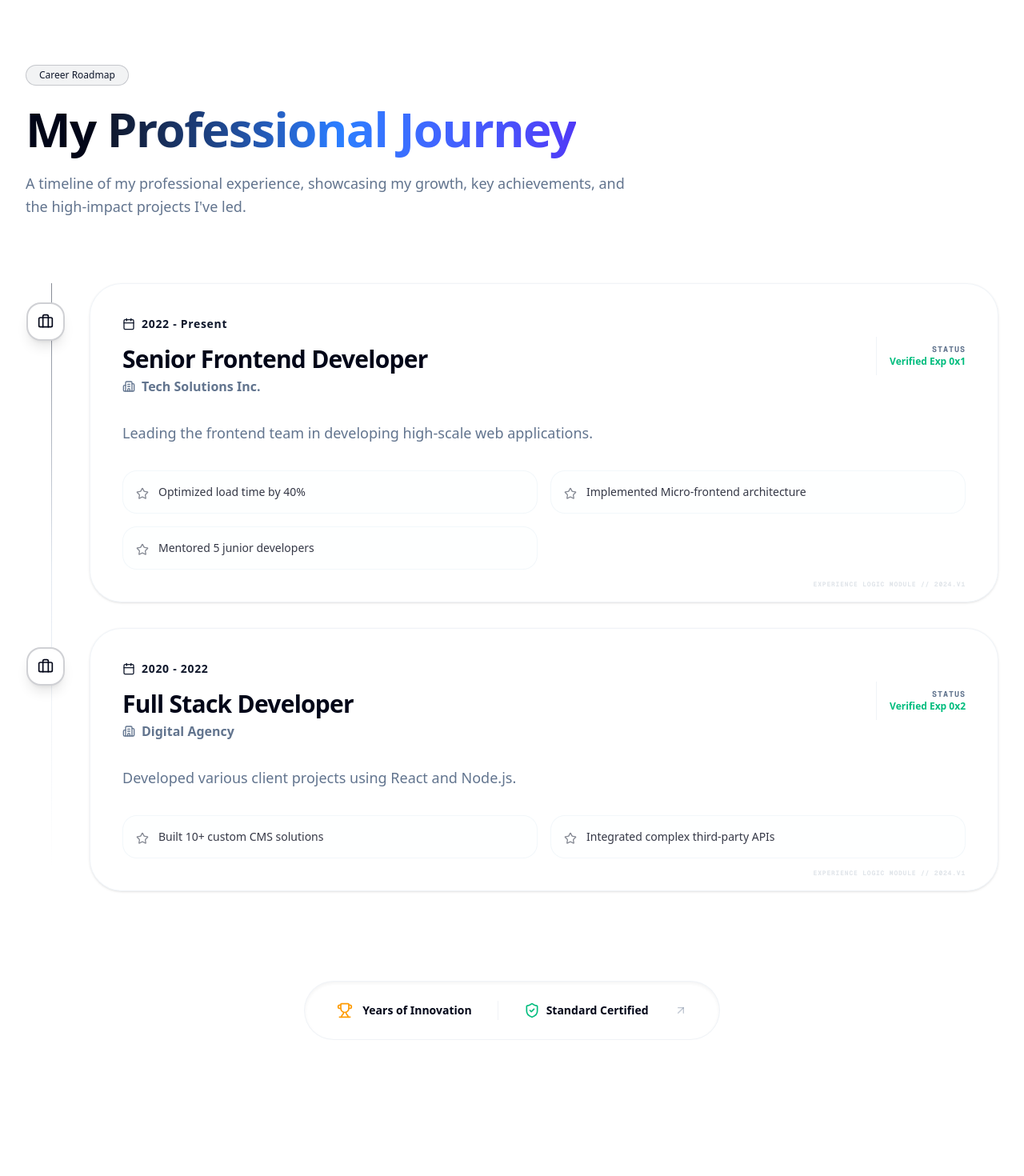
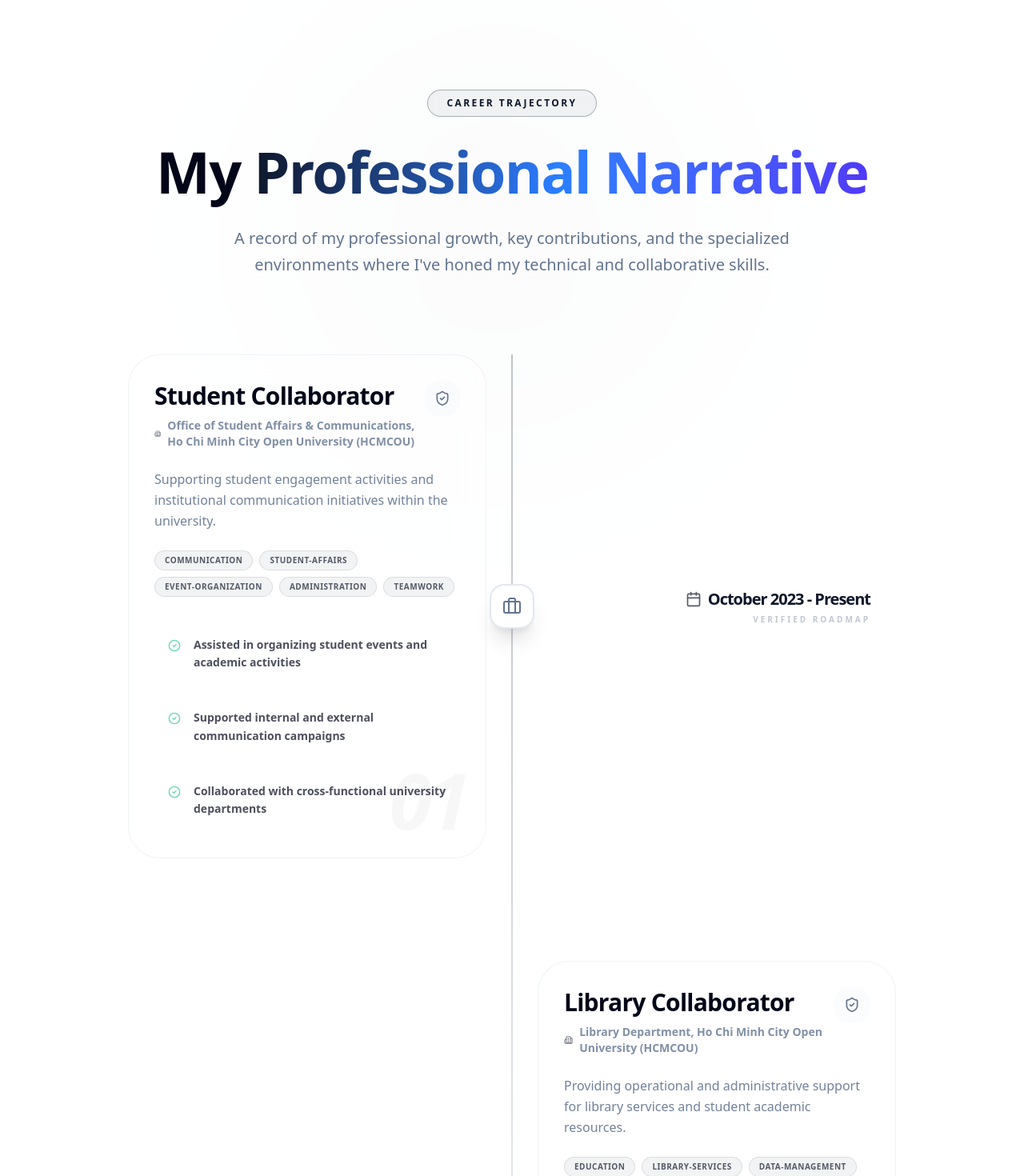
Before and after one commit to DevAnonitos/devanonitos-portfolio, a Next.js app: page /experience in a window 1280 px wide. Shown: the part 80-1550 px from the top of the page at 80% size. Before the commit the page ends 1476 px from the top, so only its background shows below. Built offline with nearby package versions, Linux system fonts and the light colour scheme.

Commit message:
feat: Add a new interactive experience timeline component & its associated data.

```diff
--- a/components/sections/ExperienceSection.tsx
+++ b/components/sections/ExperienceSection.tsx
@@ -1,8 +1,8 @@
 "use client"
 
-import React from 'react';
+import React, { useState } from 'react';
 import Container from '@/components/layout/Container';
-import { motion } from 'motion/react';
+import { motion, AnimatePresence } from 'motion/react';
 import { Badge } from '@/components/ui/badge';
 import { EXPERIENCES } from '@/constants';
 import { useScrollReveal } from '@/hooks';
@@ -14,23 +14,29 @@ import {
 import {
   Briefcase,
   Calendar,
-  Checkpoint,
   Building2,
   Trophy,
   ArrowUpRight,
   ShieldCheck,
-  Star
+  Star,
+  CheckCircle2,
+  ExternalLink,
+  ChevronRight
 } from 'lucide-react';
 import { cn } from '@/lib/utils';
 
 const ExperienceSection = () => {
   const { ref, controls } = useScrollReveal({ amount: 0.1 });
+  const [hoveredIndex, setHoveredIndex] = useState<number | null>(null);
 
   return (
-    <section id="experience" className="py-24 relative overflow-hidden bg-background">
-      {/* Decorative Ornaments */}
-      <div className="absolute top-0 right-0 w-[500px] h-[500px] bg-primary/5 rounded-full blur-[120px] -z-10 translate-x-1/2 -translate-y-1/2" />
-      <div className="absolute bottom-0 left-0 w-[500px] h-[500px] bg-blue-500/5 rounded-full blur-[120px] -z-10 -translate-x-1/2 translate-y-1/2" />
+    <section id="experience" className="py-32 relative overflow-hidden bg-background/50">
+      {/* Dynamic Background Elements */}
+      <div className="absolute inset-0 -z-10 pointer-events-none">
+        <div className="absolute top-0 left-1/4 w-[600px] h-[600px] bg-primary/5 rounded-full blur-[120px] opacity-50" />
+        <div className="absolute bottom-0 right-1/4 w-[500px] h-[500px] bg-blue-500/5 rounded-full blur-[120px] opacity-30" />
+        <div className="absolute inset-0 bg-[grid-white-500/0.02] [mask-image:radial-gradient(ellipse_at_center,transparent_20%,black)]" />
+      </div>
 
       <Container>
         <motion.div
@@ -38,121 +44,175 @@ const ExperienceSection = () => {
           initial="hidden"
           animate={controls}
           variants={STAGGER_CONTAINER}
-          className="space-y-20"
+          className="space-y-24"
         >
-          {/* Header */}
-          <div className="max-w-3xl space-y-6">
-            <motion.div variants={FADE_IN_UP}>
-              <Badge variant="outline" className="rounded-full px-4 py-1 text-primary border-primary/20 bg-primary/5">
-                Career Roadmap
+          {/* Section Header */}
+          <div className="max-w-4xl mx-auto text-center space-y-8">
+            <motion.div variants={FADE_IN_UP} className="flex justify-center">
+              <Badge variant="outline" className="rounded-full px-6 py-2 text-primary border-primary/30 bg-primary/5 backdrop-blur-sm text-xs font-bold tracking-[0.2em] uppercase">
+                Career Trajectory
               </Badge>
             </motion.div>
-            <motion.h2 variants={FADE_IN_UP} className="text-4xl md:text-6xl font-bold tracking-tight">
-              My <span className="text-transparent bg-clip-text bg-gradient-to-r from-primary via-blue-500 to-indigo-600">Professional Journey</span>
+            <motion.h2 variants={FADE_IN_UP} className="text-4xl md:text-7xl font-bold tracking-tight">
+              My <span className="text-transparent bg-clip-text bg-gradient-to-r from-primary via-blue-500 to-indigo-600">Professional Narrative</span>
             </motion.h2>
-            <motion.p variants={FADE_IN_UP} className="text-muted-foreground text-lg leading-relaxed">
-              A timeline of my professional experience, showcasing my growth,
-              key achievements, and the high-impact projects I&apos;ve led.
+            <motion.p variants={FADE_IN_UP} className="text-muted-foreground text-lg md:text-xl leading-relaxed max-w-3xl mx-auto">
+              A record of my professional growth, key contributions, and the specialized environments
+              where I&apos;ve honed my technical and collaborative skills.
             </motion.p>
           </div>
 
-          {/* Timeline Experience Cards */}
-          <div className="relative space-y-8">
-            {/* The Timeline Line (Only visible on larger screens) */}
-            <div className="absolute left-8 top-0 bottom-0 w-px bg-gradient-to-b from-primary/50 via-border to-transparent hidden md:block" />
+          {/* New Interactive Timeline */}
+          <div className="relative max-w-5xl mx-auto">
+            {/* The Timeline Central Spine */}
+            <div className="absolute left-4 md:left-1/2 top-0 bottom-0 w-px bg-gradient-to-b from-primary/50 via-border to-transparent -translate-x-1/2" />
 
-            {EXPERIENCES.map((exp, index) => (
+            {EXPERIENCES.map((exp, index) => {
+              const isEven = index % 2 === 0;
+
+              return (
                 <motion.div
                   key={index}
                   variants={FADE_IN_UP}
-                className="relative pl-0 md:pl-20 group"
+                  onMouseEnter={() => setHoveredIndex(index)}
+                  onMouseLeave={() => setHoveredIndex(null)}
+                  className={cn(
+                    "relative mb-20 md:mb-32 flex flex-col md:flex-row items-start md:items-center w-full",
+                    isEven ? "md:flex-row-reverse" : ""
+                  )}
                 >
-                {/* Timeline Node Icon */}
-                <div className="absolute left-[25px] top-6 hidden md:flex items-center justify-center -translate-x-1/2">
+                  {/* Timeline Node - The Step Indicator */}
+                  <div className="absolute left-4 md:left-1/2 top-8 md:top-1/2 -translate-x-1/2 -translate-y-1/2 z-20">
+                     <div className="relative">
                         <motion.div
-                    variants={FADE_IN_SCALE}
-                    className="size-12 rounded-2xl bg-background border-2 border-primary/20 flex items-center justify-center shadow-lg group-hover:border-primary group-hover:bg-primary group-hover:text-primary-foreground transition-all duration-500 z-10"
+                          initial={false}
+                          animate={hoveredIndex === index ? { scale: 1.2, rotate: 90 } : { scale: 1, rotate: 0 }}
+                          className={cn(
+                            "size-10 md:size-14 rounded-2xl bg-background border-2 flex items-center justify-center shadow-xl transition-colors duration-500",
+                            hoveredIndex === index ? "border-primary bg-primary text-primary-foreground" : "border-border bg-card text-muted-foreground"
+                          )}
                         >
-                    <Briefcase className="size-5" />
+                           <Briefcase className="size-5 md:size-6" />
                         </motion.div>
-                  {/* Outer glow ring */}
-                  <div className="absolute size-12 rounded-2xl bg-primary/20 animate-ping -z-10 scale-150 opacity-0 group-hover:opacity-100 transition-opacity" />
+                        {/* Pulse Ring */}
+                        <div className={cn(
+                          "absolute inset-0 rounded-2xl bg-primary/20 -z-10 animate-ping opacity-0",
+                          hoveredIndex === index ? "opacity-100" : ""
+                        )} />
+                     </div>
                   </div>
 
-                {/* Content Card */}
-                <div className="rounded-[2.5rem] border border-border/50 bg-card/30 backdrop-blur-md p-8 md:p-10 transition-all duration-500 group-hover:border-primary/20 group-hover:bg-card/50 shadow-sm hover:shadow-2xl hover:shadow-primary/5">
-                  <div className="flex flex-col lg:flex-row lg:items-center justify-between gap-6 mb-8">
-                    <div className="space-y-4">
-                      {/* Period Badge */}
-                      <div className="flex items-center gap-2 text-primary text-sm font-bold tracking-wider">
-                        <Calendar className="size-4" />
+                  {/* Date Indicator (Mobile: above card, Desktop: opposite of card) */}
+                  <div className={cn(
+                    "w-full md:w-1/2 flex mb-4 md:mb-0 px-12 md:px-16",
+                    isEven ? "justify-start md:justify-end text-right" : "justify-start text-left"
+                  )}>
+                    <div className="space-y-1">
+                      <div className="flex items-center gap-2 text-primary font-bold tracking-tighter text-xl">
+                        <Calendar className="size-5 opacity-70" />
                         <span>{exp.period}</span>
                       </div>
+                      <div className="text-[10px] uppercase tracking-[0.3em] font-bold text-muted-foreground/40">Verified Roadmap</div>
+                    </div>
+                  </div>
 
-                      <div className="space-y-1">
-                        <h3 className="text-2xl md:text-3xl font-bold tracking-tight group-hover:text-primary transition-colors cursor-default">
+                  {/* The Experience Card */}
+                  <div className="w-full md:w-1/2 px-4 md:px-8">
+                    <div className={cn(
+                      "relative rounded-[2.5rem] border border-border/50 bg-card/40 backdrop-blur-xl p-8 transition-all duration-700 overflow-hidden group",
+                      hoveredIndex === index ? "border-primary/40 shadow-2xl shadow-primary/5 translate-y-[-4px]" : ""
+                    )}>
+                      {/* Sub-Header Branding */}
+                      <div className="flex items-start justify-between mb-6">
+                        <div className="space-y-2">
+                           <h3 className="text-2xl md:text-3xl font-bold tracking-tight leading-tight group-hover:text-primary transition-colors">
                             {exp.role}
                            </h3>
-                        <div className="flex items-center gap-2 text-muted-foreground font-semibold">
-                          <Building2 className="size-4" />
+                           <div className="flex items-center gap-2 text-muted-foreground/80 font-semibold text-sm">
+                             <Building2 className="size-4 text-primary/60" />
                              <span>{exp.company}</span>
                            </div>
                         </div>
-                    </div>
-
-                    {/* Meta stats / Decoration */}
-                    <div className="hidden lg:flex items-center gap-4">
-                       <div className="h-12 w-px bg-border/50" />
-                       <div className="flex flex-col text-right">
-                          <span className="text-[10px] uppercase tracking-widest text-muted-foreground font-bold font-mono">Status</span>
-                          <span className="text-xs font-bold text-emerald-500">Verified Exp 0x{index + 1}</span>
-                       </div>
+                        <div className="p-3 rounded-2xl bg-secondary/30 text-muted-foreground group-hover:text-primary transition-colors">
+                           <ShieldCheck className="size-5" />
                         </div>
                       </div>
 
-                  <p className="text-muted-foreground leading-relaxed text-lg mb-8 max-w-4xl">
+                      {/* Description Area */}
+                      <p className="text-muted-foreground/90 text-sm md:text-base leading-relaxed mb-6 font-medium">
                         {exp.description}
                       </p>
 
-                  {/* Achievements Grid */}
-                  <div className="grid sm:grid-cols-2 gap-4">
-                    {exp.achievements.map((achievement, aIdx) => (
+                      {/* Tags Cloud - Integration with new data! */}
+                      {exp.tags && (
+                        <div className="flex flex-wrap gap-2 mb-8">
+                          {exp.tags.map((tag, tIdx) => (
+                            <span
+                              key={tIdx}
+                              className="px-3 py-1 rounded-full bg-primary/5 border border-primary/10 text-[10px] uppercase font-bold tracking-wider text-primary/70 group-hover:border-primary/30 group-hover:text-primary transition-all cursor-default"
+                            >
+                              {tag}
+                            </span>
+                          ))}
+                        </div>
+                      )}
+
+                      {/* Achievements - Compact Vertical List */}
+                      <div className="space-y-3">
+                        {exp.achievements.map((item, aIdx) => (
                           <div
                             key={aIdx}
-                        className="flex items-start gap-3 p-4 rounded-2xl bg-background/50 border border-border/40 hover:border-primary/30 transition-all group/item"
+                            className="flex items-start gap-4 p-4 rounded-2xl bg-background/30 border border-transparent group-hover:border-border/40 transition-all hover:bg-background/60"
                           >
                             <div className="mt-1 flex-shrink-0">
-                           <Star className="size-4 text-primary opacity-50 group-hover/item:opacity-100 group-hover/item:scale-125 transition-all" />
+                               <CheckCircle2 className="size-4 text-emerald-500 opacity-60" />
                             </div>
-                        <span className="text-sm font-medium text-foreground/80 leading-snug">
-                          {achievement}
+                            <span className="text-xs md:text-sm font-semibold text-foreground/70 leading-relaxed">
+                              {item}
                             </span>
                           </div>
                         ))}
                       </div>
 
-                  {/* Aesthetic Corner Stamp */}
-                  <div className="absolute bottom-4 right-10 text-[8px] font-mono tracking-widest text-muted-foreground/20 uppercase font-bold hidden md:block">
-                     Experience Logic Module // 2024.v1
+                      {/* Card Decoration Ornament */}
+                      <div className="absolute bottom-0 right-0 p-6 pointer-events-none opacity-[0.03] group-hover:opacity-[0.08] transition-opacity">
+                         <div className="text-8xl font-black italic tracking-tighter">0{index + 1}</div>
+                      </div>
                     </div>
                   </div>
                 </motion.div>
-            ))}
+              );
+            })}
           </div>
 
-          {/* Bottom Trust CTA / Summary */}
-          <motion.div variants={FADE_IN_UP} className="flex justify-center pt-8">
-             <div className="flex items-center gap-8 py-6 px-10 rounded-full border border-border/50 bg-card/20 backdrop-blur-sm shadow-inner group cursor-default">
-                <div className="flex items-center gap-3">
-                   <Trophy className="size-5 text-amber-500" />
-                   <span className="text-sm font-bold">Years of Innovation</span>
+          {/* Professional Finish Indicator */}
+          <motion.div variants={FADE_IN_UP} className="flex flex-col items-center gap-10 pt-16">
+             <div className="h-24 w-px bg-gradient-to-b from-border to-transparent" />
+
+             <div className="relative group px-12 py-8 rounded-[3rem] border border-border/50 bg-card/10 backdrop-blur-md overflow-hidden text-center max-w-2xl mx-auto shadow-sm transition-all hover:shadow-2xl hover:shadow-primary/5">
+                {/* Decorative Elements */}
+                <div className="absolute top-0 right-0 p-8 opacity-5">
+                   <Trophy className="size-24" />
                 </div>
-                <div className="h-6 w-px bg-border/50" />
+
+                <div className="space-y-4 relative z-10">
+                   <h4 className="text-2xl font-bold tracking-tight">Continuous Growth & Contribution</h4>
+                   <p className="text-muted-foreground font-medium text-sm leading-relaxed">
+                      I am committed to excellence, leveraging my academic background
+                      and practical experience to drive value in any organizational context.
+                   </p>
+                   <div className="flex items-center justify-center gap-6 pt-4">
                       <div className="flex items-center gap-2">
-                   <ShieldCheck className="size-5 text-emerald-500" />
-                   <span className="text-sm font-bold">Standard Certified</span>
+                         <Star className="size-4 text-amber-500" />
+                         <span className="text-xs font-bold uppercase tracking-widest text-muted-foreground/60">Agile Mindset</span>
                       </div>
-                <ArrowUpRight className="size-4 text-muted-foreground/40 group-hover:text-primary group-hover:translate-x-1 group-hover:-translate-y-1 transition-all" />
+                      <div className="size-1 rounded-full bg-border" />
+                      <div className="flex items-center gap-2">
+                         <CheckCircle2 className="size-4 text-emerald-500" />
+                         <span className="text-xs font-bold uppercase tracking-widest text-muted-foreground/60">Reliable & Proactive</span>
+                      </div>
+                   </div>
+                </div>
              </div>
           </motion.div>
         </motion.div>
--- a/constants/experience.ts
+++ b/constants/experience.ts
@@ -3,24 +3,79 @@
  */
 export const EXPERIENCES = [
   {
-    company: "Tech Solutions Inc.",
-    role: "Senior Frontend Developer",
-    period: "2022 - Present",
-    description: "Leading the frontend team in developing high-scale web applications.",
+    company: "Office of Student Affairs & Communications, Ho Chi Minh City Open University (HCMCOU)",
+    role: "Student Collaborator",
+    period: "October 2023 - Present",
+    description:
+      "Supporting student engagement activities and institutional communication initiatives within the university.",
     achievements: [
-      "Optimized load time by 40%",
-      "Implemented Micro-frontend architecture",
-      "Mentored 5 junior developers",
+      "Assisted in organizing student events and academic activities",
+      "Supported internal and external communication campaigns",
+      "Collaborated with cross-functional university departments",
+    ],
+    tags: [
+      "communication",
+      "student-affairs",
+      "event-organization",
+      "administration",
+      "teamwork",
     ],
   },
   {
-    company: "Digital Agency",
-    role: "Full Stack Developer",
-    period: "2020 - 2022",
-    description: "Developed various client projects using React and Node.js.",
+    company: "Library Department, Ho Chi Minh City Open University (HCMCOU)",
+    role: "Library Collaborator",
+    period: "December 2023 - Present",
+    description:
+      "Providing operational and administrative support for library services and student academic resources.",
     achievements: [
-      "Built 10+ custom CMS solutions",
-      "Integrated complex third-party APIs",
+      "Assisted students in accessing academic resources",
+      "Supported cataloging and library data management tasks",
+      "Maintained organized learning spaces and resource systems",
+    ],
+    tags: [
+      "education",
+      "library-services",
+      "data-management",
+      "student-support",
+      "administration",
+    ],
+  },
+  {
+    company: "Faculty of Special Training Programs, Ho Chi Minh City Open University (HCMCOU)",
+    role: "Admissions Consultant Collaborator",
+    period: "January 2024 - May 2024",
+    description:
+      "Provided admissions consulting support for prospective students and academic program promotion.",
+    achievements: [
+      "Advised prospective students on program selection",
+      "Participated in enrollment campaigns and outreach events",
+      "Supported administrative processing for admissions records",
+    ],
+    tags: [
+      "admissions",
+      "consulting",
+      "communication",
+      "education",
+      "student-engagement",
+    ],
+  },
+  {
+    company: "Viettel Solutions",
+    role: "Web Development Intern",
+    period: "October 2024 - January 2025",
+    description:
+      "Worked as a web development intern contributing to enterprise-level digital solutions.",
+    achievements: [
+      "Participated in frontend development tasks",
+      "Collaborated with development teams in Agile workflows",
+      "Supported testing and deployment processes",
+    ],
+    tags: [
+      "web-development",
+      "internship",
+      "frontend",
+      "agile",
+      "software-engineering",
     ],
   },
 ];
```
Lines whose indentation alone changed are shown as unchanged.
